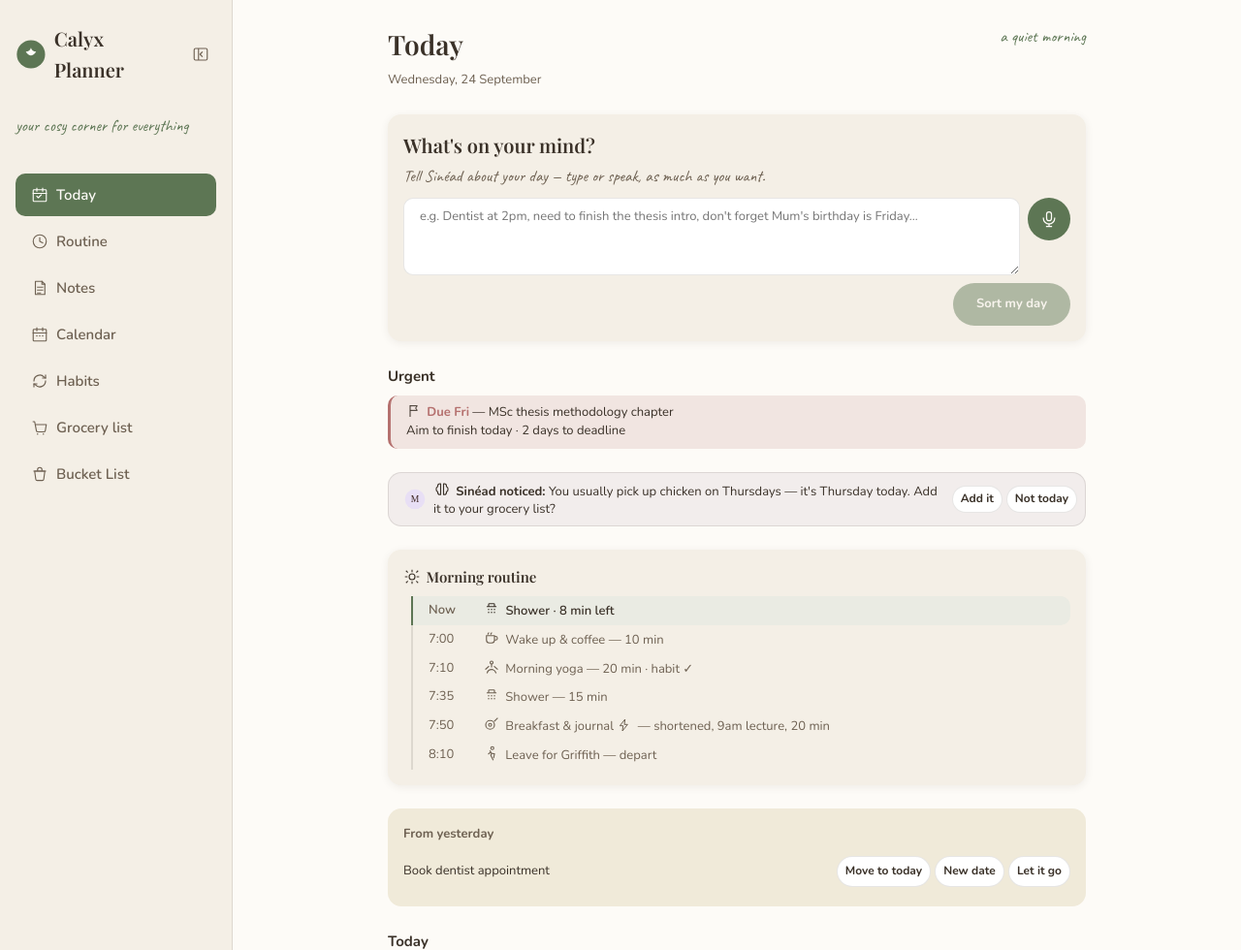
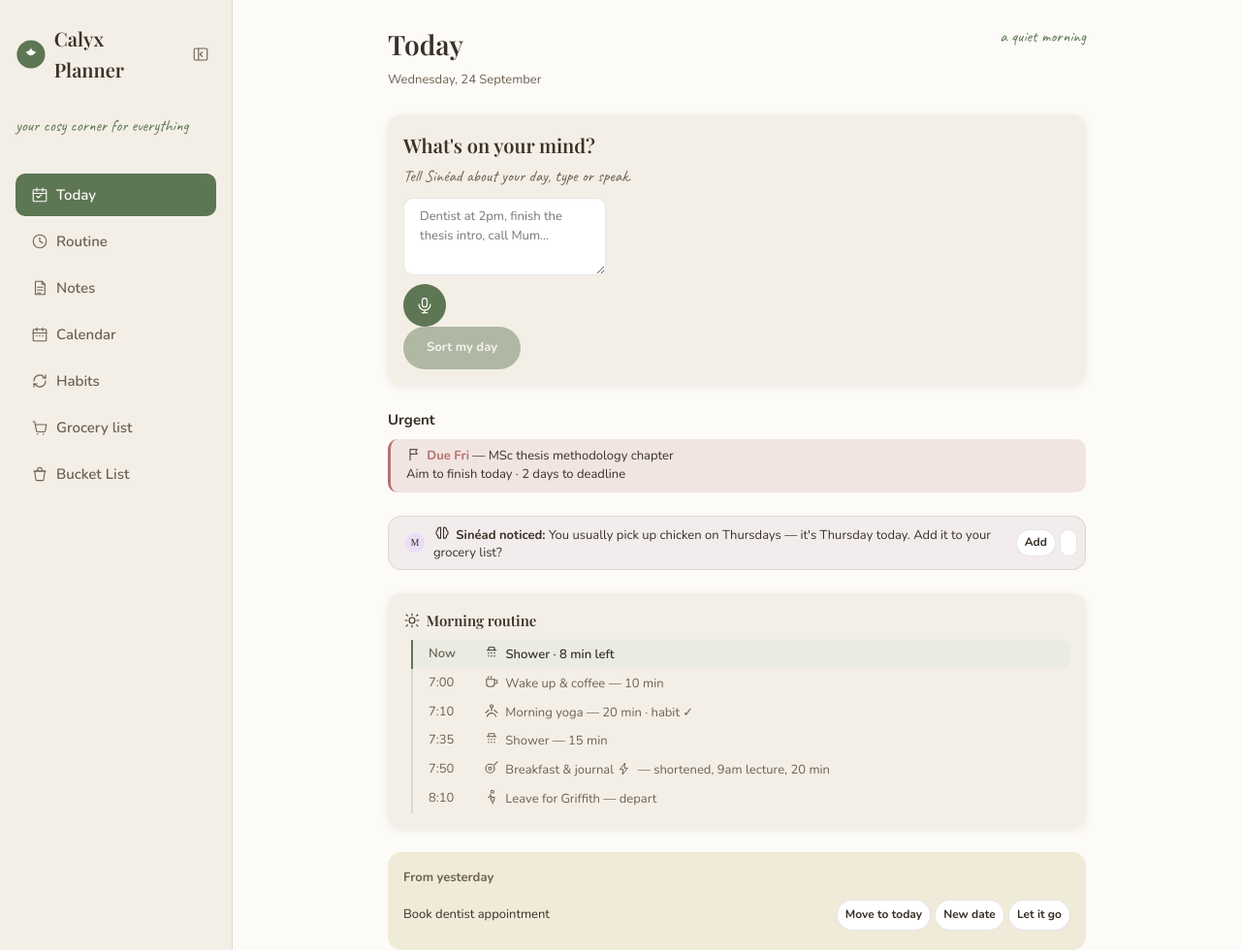
Before and after one commit to AnrieAlm/pastel-planner, a FastAPI app: page / in a window 1280 px wide. Shown: the top 980 px of the page at 97% size. Run offline with FastAPI, Linux system fonts and the light colour scheme; some web fonts are replaced.

Commit message:
Refactor today.html capture input layout and hints
Updated the capture input section to improve user experience by simplifying hints and restructuring the layout.

```diff
--- a/templates/today.html
+++ b/templates/today.html
@@ -18,16 +18,18 @@
          than an actual parse. -->
     <div class="today-capture">
       <h3>What's on your mind?</h3>
-      <p class="capture-hint">Tell Sinéad about your day — type or speak, as much as you want.</p>
-      <div class="capture-input-row">
-        <textarea id="today-capture-input" placeholder="e.g. Dentist at 2pm, need to finish the thesis intro, don't forget Mum's birthday is Friday…"></textarea>
-        <button type="button" class="capture-mic-btn" id="today-capture-mic" aria-label="Speak instead of typing" aria-pressed="false">
-          <svg viewBox="0 0 24 24" fill="none" stroke="currentColor" aria-hidden="true"><rect x="9" y="3" width="6" height="11" rx="3" stroke-width="1.5"/><path d="M5 11a7 7 0 0 0 14 0" stroke-width="1.5" stroke-linecap="square"/><path d="M12 18v3M9 21h6" stroke-width="1.5" stroke-linecap="square"/></svg>
-        </button>
-      </div>
-      <div class="capture-footer">
-        <span class="capture-mic-status hidden" id="today-capture-mic-status" role="status"></span>
-        <button type="button" class="btn-capture-submit" id="today-capture-submit" disabled>Sort my day</button>
+      <p class="capture-hint">Tell Sinéad about your day, type or speak.</p>
+
+      {# One rounded field holds the text, the mic and the button, so every edge lines up #}
+      <div class="capture-composer">
+        <textarea id="today-capture-input" rows="3" aria-label="What's on your mind?" placeholder="Dentist at 2pm, finish the thesis intro, call Mum…"></textarea>
+        <div class="capture-composer-bar">
+          <button type="button" class="capture-mic-btn" id="today-capture-mic" aria-label="Speak instead of typing" aria-pressed="false">
+            <svg viewBox="0 0 24 24" fill="none" stroke="currentColor" aria-hidden="true"><rect x="9" y="3" width="6" height="11" rx="3" stroke-width="1.5"/><path d="M5 11a7 7 0 0 0 14 0" stroke-width="1.5" stroke-linecap="square"/><path d="M12 18v3M9 21h6" stroke-width="1.5" stroke-linecap="square"/></svg>
+          </button>
+          <span class="capture-mic-status hidden" id="today-capture-mic-status" role="status"></span>
+          <button type="button" class="btn-capture-submit" id="today-capture-submit" disabled>Sort my day</button>
+        </div>
       </div>
 
       <div class="capture-suggestions hidden" id="today-capture-suggestions" aria-live="polite">
@@ -57,8 +59,8 @@
       <img class="sinead-avatar" src="/static/images/placeholder-avatar.svg" alt="" />
       <p>🧠 <strong>Sinéad noticed:</strong> You usually pick up chicken on Thursdays — it's Thursday today. Add it to your grocery list?</p>
       <div class="nudge-actions">
-        <button type="button" data-action="accept">Add it</button>
-        <button type="button" data-action="dismiss">Not today</button>
+        <button type="button" class="nudge-add" data-action="accept">Add</button>
+        <button type="button" class="nudge-dismiss" data-action="dismiss" aria-label="Dismiss suggestion"><span class="nav-icon" data-nav-icon="close"></span></button>
       </div>
     </div>
 
```
